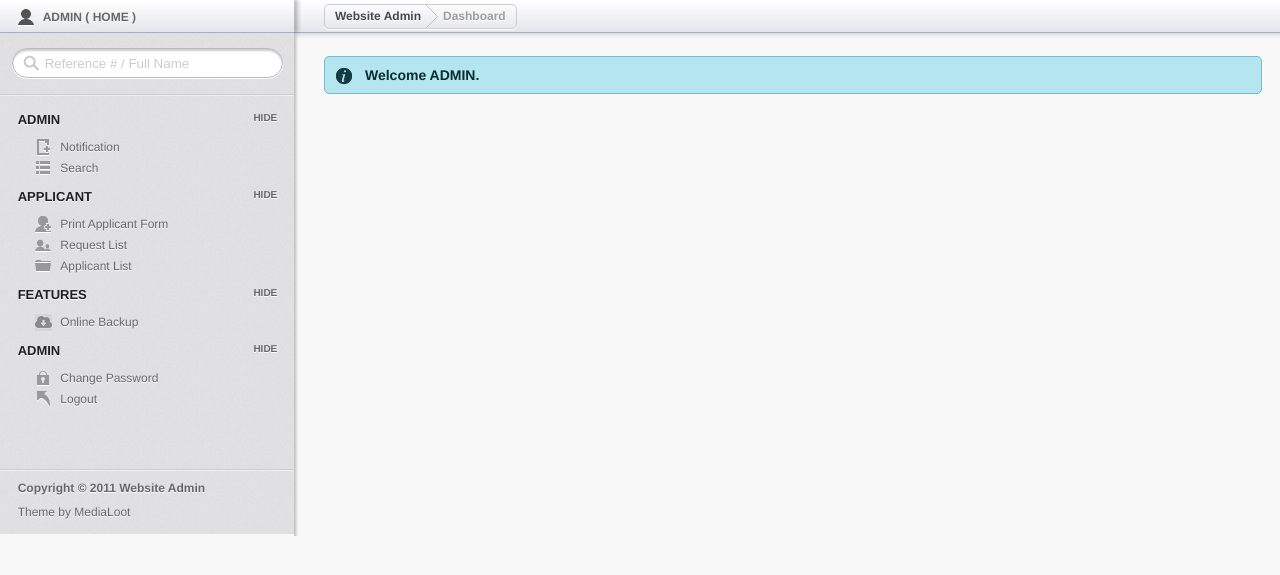
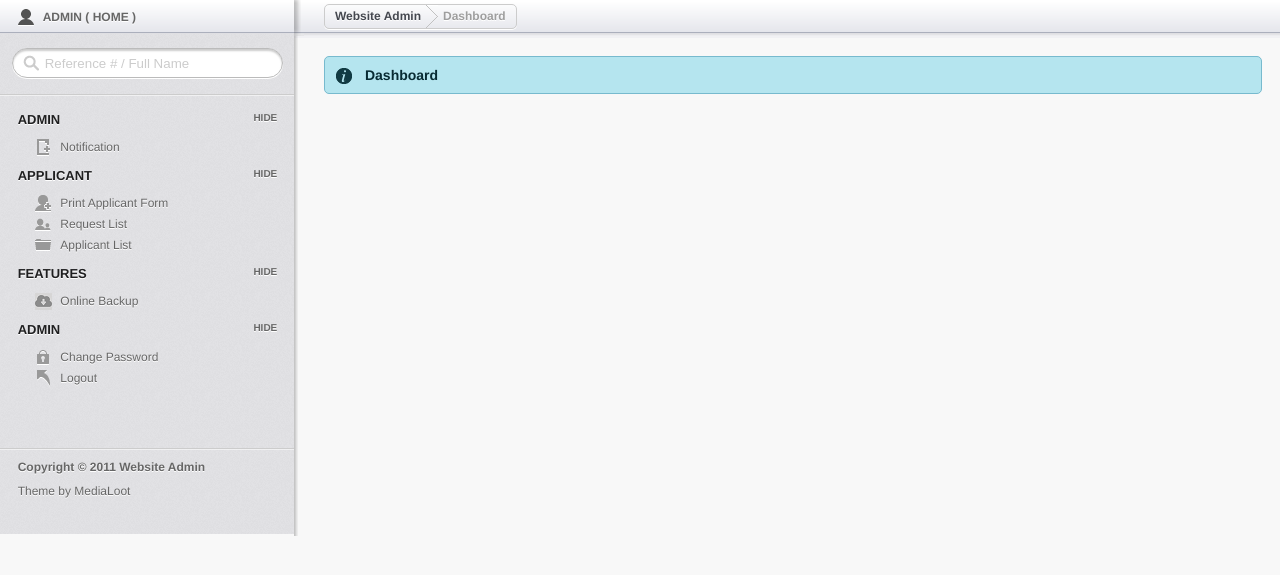
Before and after one commit to jayramacc/NCPO-PCR-ORS, a PHP site: page /admin.php in a window 1280 px wide. Shown: the part 55-630 px from the top of the page. Run offline with PHP 8.4, Linux system fonts and the light colour scheme.

Commit message:
Edit notifications and dashboard in admin page

```diff
--- a/admin.php
+++ b/admin.php
@@ -69,8 +69,6 @@
 		<h3>ADMIN</h3>
 		<ul class="toggle">
 			<li class="icn_new_article"><a href="onlineform.php">Notification</a></li>
-
-			<li class="icn_categories"><a href="verification.php">Search</a></li>
 			<!--<li class="icn_tags"><a href="#">Tags</a></li>-->
 		</ul>
 		<h3>APPLICANT</h3>
@@ -101,7 +99,7 @@
 
 	<section id="main" class="column">
 
-		<h4 class="alert_info">Welcome ADMIN.</h4>
+		<h4 class="alert_info">Dashboard</h4>
 
 		<div class="clear"></div>
 
--- a/onlineform.php
+++ b/onlineform.php
@@ -69,8 +69,6 @@
 		<h3>ADMIN</h3>
 		<ul class="toggle">
 			<li class="icn_new_article"><a href="onlineform.php">Notification</a></li>
-
-			<li class="icn_categories"><a href="verification.php">Search</a></li>
 			<!--<li class="icn_tags"><a href="#">Tags</a></li>-->
 		</ul>
 		<h3>APPLICANT</h3>
```
